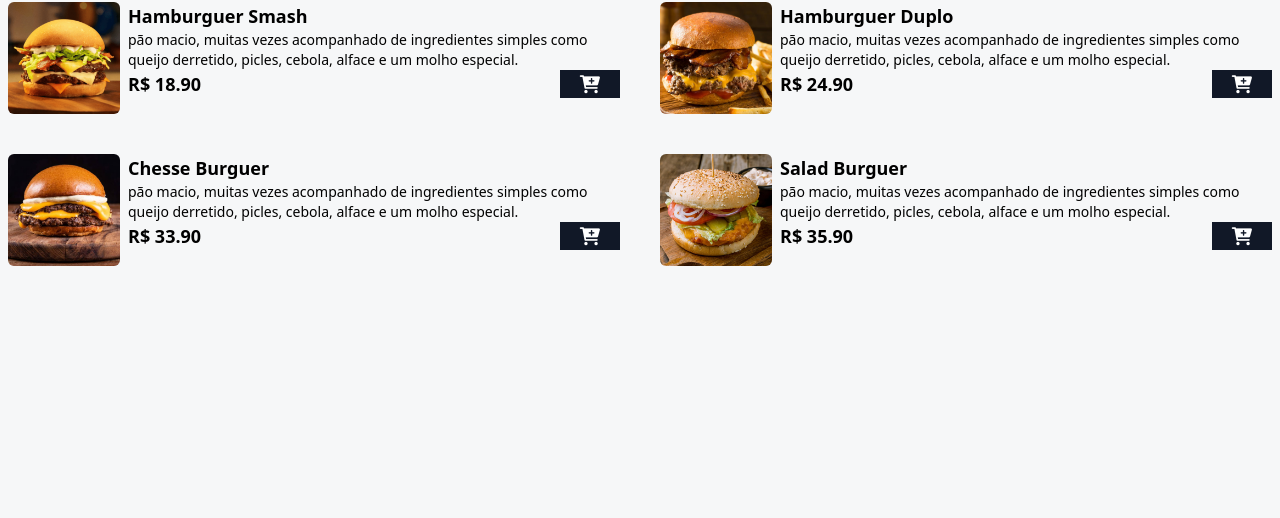
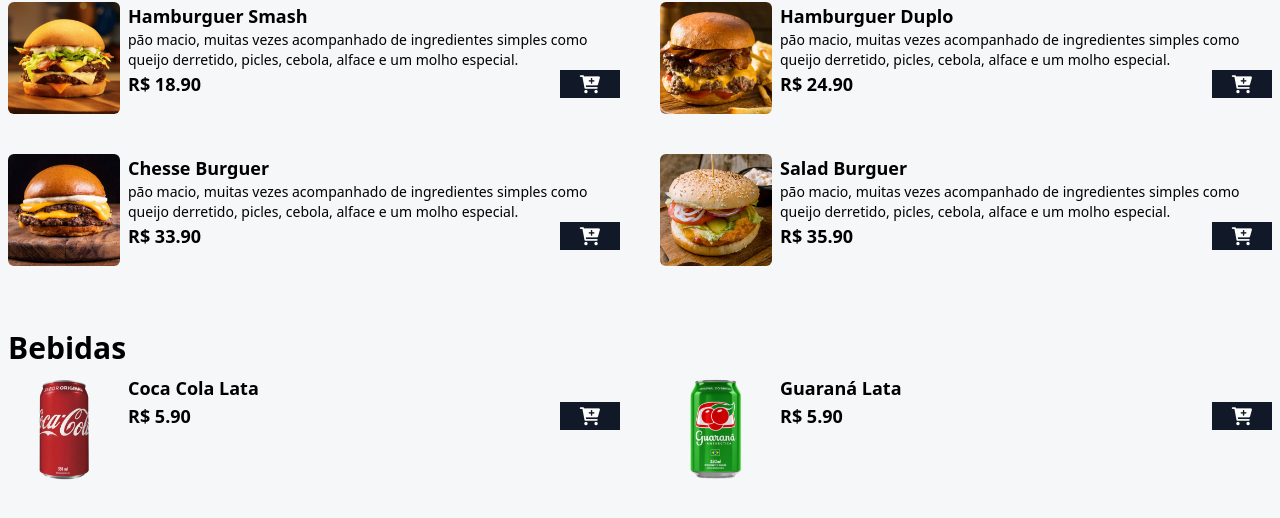
Before and after one commit to matheuspaiva1/Dev-Burguer-, a website: page index.html in a window 1280 px wide. Shown: the part 514-1032 px from the top of the page. Before the commit the page ends 844 px from the top, so only its background shows below. Drawn offline with Linux system fonts and the light colour scheme.

Commit message:
feat: criando seção de bebidas

```diff
--- a/index.html
+++ b/index.html
@@ -114,6 +114,53 @@
 
         </main>
 
+        <div class="mx-auto max-w-7xl px-2 my-2">
+          <h2 class="font-bold text-3xl">Bebidas</h2>
+        </div>
+        <!--GRID BEBIDAS-->
+        <div class="grid grid-cols-1 md:grid-cols-2 gap-7 md:gap-10 mx-auto max-w-7xl px-2 mb-16"
+        id="menu">
+
+        <div class="flex gap-2 w-full">
+          <img src="./assets/refri-1.png" alt="Coca cola"
+          class="w-28 h-28 rounded-md hover:scale-110 hover:-rotate-2 duration-300">
+
+          <div class="w-full">
+            <p class="font-bold text-lg ">Coca Cola Lata</p>
+
+            <div class="flex items-center gap-2 justify-between">
+              <p class="font-bold text-lg">R$ 5.90</p>
+              <button
+              class="bg-gray-900"
+              data-name="coca lata"
+              data-price="5.90">
+                <i class="fa fa-cart-plus text-lg text-white px-5 rounded add-to-cart-btn"></i>
+              </button>
+            </div>
+          </div>
+        </div>
+
+        <div class="flex gap-2 w-full">
+          <img src="./assets/refri-2.png" alt="guarana lata"
+          class="w-28 h-28 rounded-md hover:scale-110 hover:-rotate-2 duration-300">
+
+          <div class="w-full">
+            <p class="font-bold text-lg ">Guaraná Lata</p>
+
+            <div class="flex items-center gap-2 justify-between">
+              <p class="font-bold text-lg">R$ 5.90</p>
+              <button
+              class="bg-gray-900"
+              data-name="guarana lata"
+              data-price="5.90">
+                <i class="fa fa-cart-plus text-lg text-white px-5 rounded add-to-cart-btn"></i>
+              </button>
+            </div>
+          </div>
+        </div>
+
+        </div>
+        <!--FIM GRID BEBIDAS-->
 
       </div>
     <!--FIM MENU-->
```
Also changed, not shown: styles/output.css.
